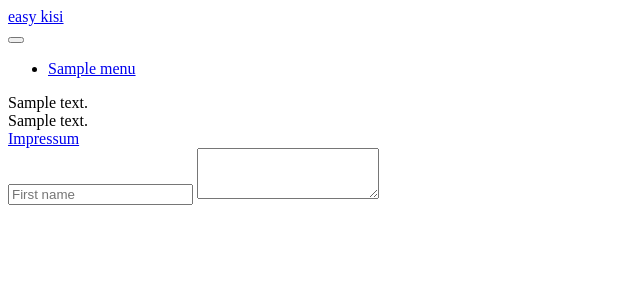
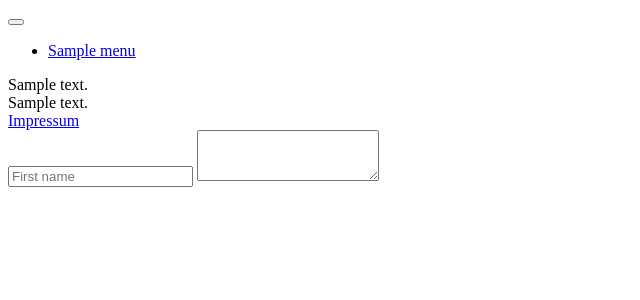
Before and after one commit to aitchofman/easykisi, a PHP site: template themes/easykisi/templates/modular.html.twig in a window 1280 px wide. Shown: the top 300 px of the page, without its empty margins (0-640 px from the left). Run offline with PHP 8.4, Linux system fonts and the light colour scheme; the template is opened without the code that fills it: most values are stand-ins (such as "Sample title", 1, 10 or a date in 2020); some libraries are stand-ins or nearby versions.

Commit message:
remove brand // need added later

```diff
--- a/themes/easykisi/templates/partials/base.html.twig
+++ b/themes/easykisi/templates/partials/base.html.twig
@@ -35,7 +35,6 @@
 
 {% block header %}
     <nav class="main-nav container-fluid px-0">
-        <a class="navbar-brand" href="/">easy kisi</a>
         {% block header_navigation %}
             {% include 'partials/navigation.html.twig' %}
         {% endblock %}
```
